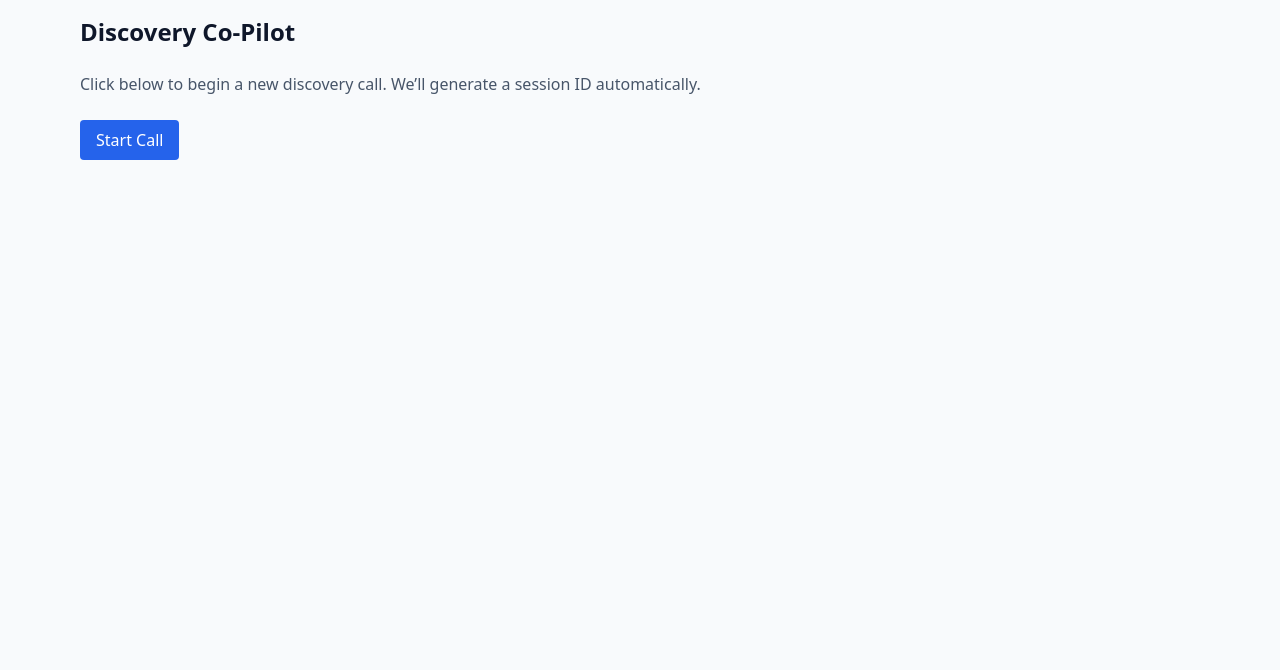
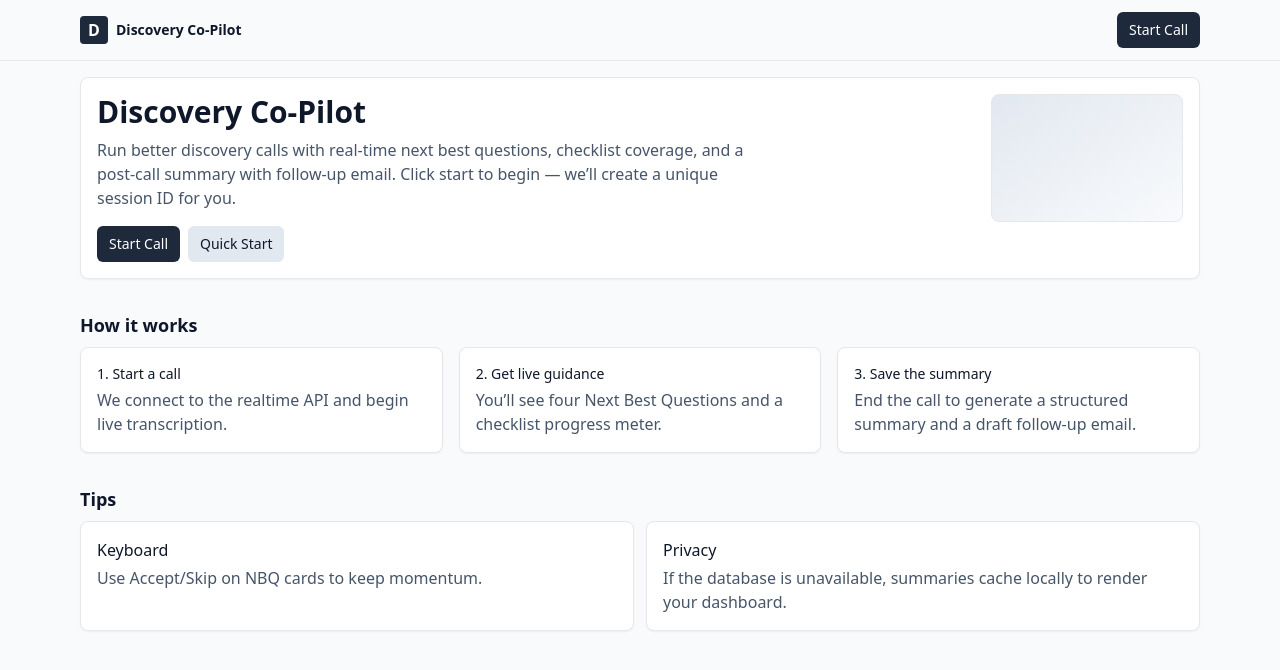
Before and after one commit to rory-opanai/disco-co-pilot, a Next.js app in the folder frontend/: page / in a window 1280 px wide. Shown: the top 670 px of the page. Built offline with nearby package versions, Linux system fonts and the light colour scheme.

Commit message:
More UI Stuff

```diff
--- a/frontend/app/call/page.tsx
+++ b/frontend/app/call/page.tsx
@@ -343,7 +343,7 @@ function CallInner() {
                 setFinalizing(false);
               }
             }}
-            className={"bg-slate-800 text-white px-3 py-2 rounded flex items-center gap-2 " + (finalizing ? 'opacity-60 cursor-not-allowed' : '')}
+            className={"btn btn-primary flex items-center gap-2 " + (finalizing ? 'opacity-60 cursor-not-allowed' : '')}
           >
             {finalizing && (
               <span className="inline-block w-3 h-3 rounded-full border-2 border-white border-t-transparent animate-spin"></span>
--- a/frontend/app/globals.css
+++ b/frontend/app/globals.css
@@ -3,3 +3,13 @@
 @tailwind utilities;
 
 html, body, #__next { height: 100%; }
+
+/* Lightweight design tokens via utility classes */
+.card { @apply border rounded-lg bg-white shadow-sm p-4; }
+.card-muted { @apply border rounded-lg bg-slate-50; }
+.section-title { @apply text-lg font-semibold mb-2; }
+.subtle { @apply text-slate-600; }
+.btn { @apply inline-flex items-center justify-center gap-2 rounded-md px-3 py-2 text-sm font-medium transition-colors; }
+.btn-primary { @apply bg-slate-800 text-white hover:bg-slate-700; }
+.btn-secondary { @apply bg-slate-200 text-slate-900 hover:bg-slate-300; }
+.btn-success { @apply bg-green-600 text-white hover:bg-green-700; }
--- a/frontend/app/layout.tsx
+++ b/frontend/app/layout.tsx
@@ -1,10 +1,15 @@
 import './globals.css'
 import React from 'react'
+import dynamic from 'next/dynamic'
+
+// NavBar is client-only
+const NavBar = dynamic(() => import('../components/NavBar'), { ssr: false });
 
 export default function RootLayout({ children }: { children: React.ReactNode }) {
   return (
     <html lang="en">
-      <body className="bg-slate-50 text-slate-900">
+      <body className="bg-slate-50 text-slate-900 min-h-screen">
+        <NavBar />
         <div className="max-w-6xl mx-auto p-4">{children}</div>
       </body>
     </html>
--- a/frontend/app/page.tsx
+++ b/frontend/app/page.tsx
@@ -6,16 +6,63 @@ import React from "react";
 export default function HomePage() {
   const router = useRouter();
 
-  const start = async () => {
+  const start = () => {
     const id = `sess_${crypto.randomUUID()}`;
     router.push(`/call?sessionId=${id}`);
   };
 
   return (
-    <div className="space-y-6">
-      <h1 className="text-2xl font-bold">Discovery Co-Pilot</h1>
-      <p className="text-slate-600">Click below to begin a new discovery call. We’ll generate a session ID automatically.</p>
-      <button onClick={start} className="bg-blue-600 text-white px-4 py-2 rounded">Start Call</button>
+    <div className="space-y-8">
+      {/* Hero */}
+      <div className="card p-6">
+        <div className="flex items-start justify-between gap-4">
+          <div>
+            <h1 className="text-3xl font-bold">Discovery Co-Pilot</h1>
+            <p className="subtle mt-2 max-w-2xl">
+              Run better discovery calls with real-time next best questions, checklist coverage, and a post-call summary with follow-up email. Click start to begin — we’ll create a unique session ID for you.
+            </p>
+            <div className="mt-4 flex gap-2">
+              <button onClick={start} className="btn btn-primary">Start Call</button>
+              <button onClick={() => router.push('/call')} className="btn btn-secondary">Quick Start</button>
+            </div>
+          </div>
+          <div className="hidden md:block w-48 h-32 rounded-lg bg-gradient-to-br from-slate-200 to-slate-50 border" />
+        </div>
+      </div>
+
+      {/* How it works */}
+      <section>
+        <h2 className="section-title">How it works</h2>
+        <div className="grid md:grid-cols-3 gap-4">
+          <div className="card">
+            <div className="text-sm font-medium mb-1">1. Start a call</div>
+            <div className="subtle">We connect to the realtime API and begin live transcription.</div>
+          </div>
+          <div className="card">
+            <div className="text-sm font-medium mb-1">2. Get live guidance</div>
+            <div className="subtle">You’ll see four Next Best Questions and a checklist progress meter.</div>
+          </div>
+          <div className="card">
+            <div className="text-sm font-medium mb-1">3. Save the summary</div>
+            <div className="subtle">End the call to generate a structured summary and a draft follow-up email.</div>
+          </div>
+        </div>
+      </section>
+
+      {/* Tips */}
+      <section>
+        <h2 className="section-title">Tips</h2>
+        <ul className="grid md:grid-cols-2 gap-3">
+          <li className="card">
+            <div className="font-medium mb-1">Keyboard</div>
+            <div className="subtle">Use Accept/Skip on NBQ cards to keep momentum.</div>
+          </li>
+          <li className="card">
+            <div className="font-medium mb-1">Privacy</div>
+            <div className="subtle">If the database is unavailable, summaries cache locally to render your dashboard.</div>
+          </li>
+        </ul>
+      </section>
     </div>
   );
 }
--- a/frontend/components/NBQCard.tsx
+++ b/frontend/components/NBQCard.tsx
@@ -28,8 +28,8 @@ export default function NBQCard({ nbq, onAction, hasQueuedUpdate, onRefreshNow,
       </div>
       <div className="text-lg">{nbq.question}</div>
       <div className="flex gap-2">
-        <button className="bg-green-600 text-white px-3 py-1 rounded" onClick={() => onAction("accept")}>Accept (N)</button>
-        <button className="bg-slate-300 text-slate-900 px-3 py-1 rounded" onClick={() => onAction("skip")}>Skip (S)</button>
+        <button className="btn btn-success" onClick={() => onAction("accept")}>Accept (N)</button>
+        <button className="btn btn-secondary" onClick={() => onAction("skip")}>Skip (S)</button>
       </div>
     </div>
   );
--- a/frontend/components/NBQMetricCard.tsx
+++ b/frontend/components/NBQMetricCard.tsx
@@ -25,13 +25,13 @@ export default function NBQMetricCard({
         )}
       </div>
       {nbq ? (
-        <div className="space-y-3">
-          <div className="text-xl font-semibold leading-snug">{nbq.question}</div>
-          <div className="flex gap-2">
-            {onAccept && <button className="bg-green-600 text-white text-xs px-2 py-1 rounded" onClick={onAccept}>Accept</button>}
-            {onSkip && <button className="bg-slate-200 text-slate-900 text-xs px-2 py-1 rounded" onClick={onSkip}>Skip</button>}
+          <div className="space-y-3">
+            <div className="text-xl font-semibold leading-snug">{nbq.question}</div>
+            <div className="flex gap-2">
+            {onAccept && <button className="btn btn-success text-xs px-2 py-1" onClick={onAccept}>Accept</button>}
+            {onSkip && <button className="btn btn-secondary text-xs px-2 py-1" onClick={onSkip}>Skip</button>}
+            </div>
           </div>
-        </div>
       ) : (
         <div className="text-slate-500 text-sm">Awaiting suggestion…</div>
       )}
--- /dev/null
+++ b/frontend/components/NavBar.tsx
@@ -0,0 +1,24 @@
+"use client";
+import React from "react";
+import { useRouter } from "next/navigation";
+
+export default function NavBar() {
+  const router = useRouter();
+  const start = () => {
+    const id = `sess_${crypto.randomUUID()}`;
+    router.push(`/call?sessionId=${id}`);
+  };
+  return (
+    <div className="sticky top-0 z-40 bg-slate-50/80 backdrop-blur border-b">
+      <div className="max-w-6xl mx-auto px-4 py-3 flex items-center justify-between">
+        <div className="flex items-center gap-2">
+          <div className="w-7 h-7 rounded bg-slate-800 text-white flex items-center justify-center font-bold">D</div>
+          <button className="text-sm font-semibold" onClick={() => router.push('/')}>Discovery Co-Pilot</button>
+        </div>
+        <div className="flex items-center gap-2">
+          <button className="btn btn-primary" onClick={start}>Start Call</button>
+        </div>
+      </div>
+    </div>
+  );
+}
--- a/frontend/components/Overlay.tsx
+++ b/frontend/components/Overlay.tsx
@@ -38,14 +38,14 @@ export default function Overlay({ sessionId, connected, transcript, coverage, nb
       </div>
 
       <div className="grid md:grid-cols-3 gap-4">
-        <div className="md:col-span-2 border rounded p-3">
+        <div className="md:col-span-2 card">
           <div className="flex items-center justify-between mb-2">
             <div className="font-semibold">Transcription</div>
             <div className={"text-xs " + (connected ? "text-green-600" : "text-red-600")}>{connected ? "Connected" : "Connecting..."}</div>
           </div>
           <TranscriptFeed items={transcript} />
         </div>
-        <div className="border rounded p-3">
+        <div className="card">
           <div className="font-semibold mb-2">Checklist Progress</div>
           <ChecklistMeter coverage={coverage} />
         </div>
```
Also changed, not shown: frontend/app/dashboard/[sessionId]/page.tsx (+7 -7 lines).
